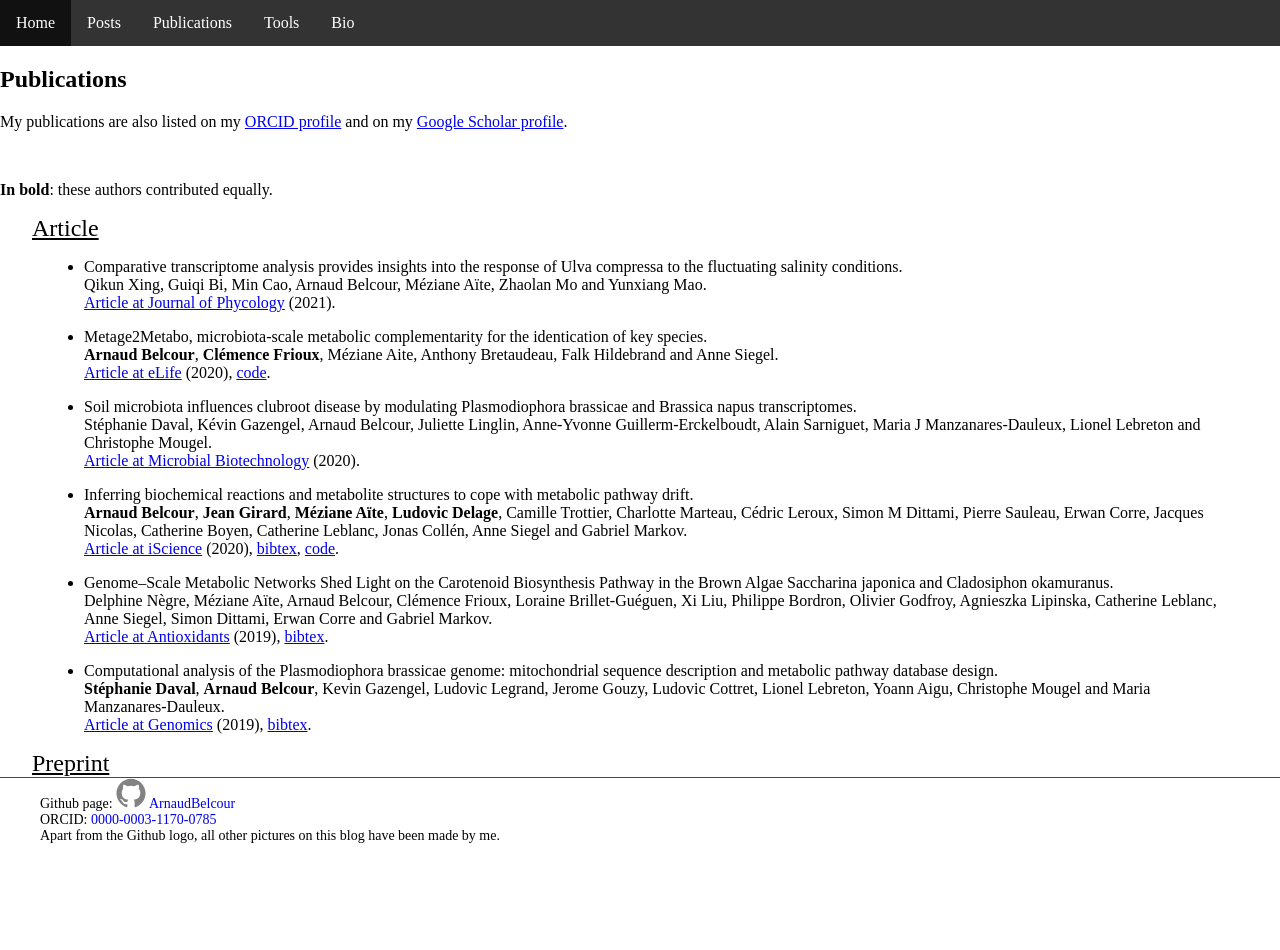
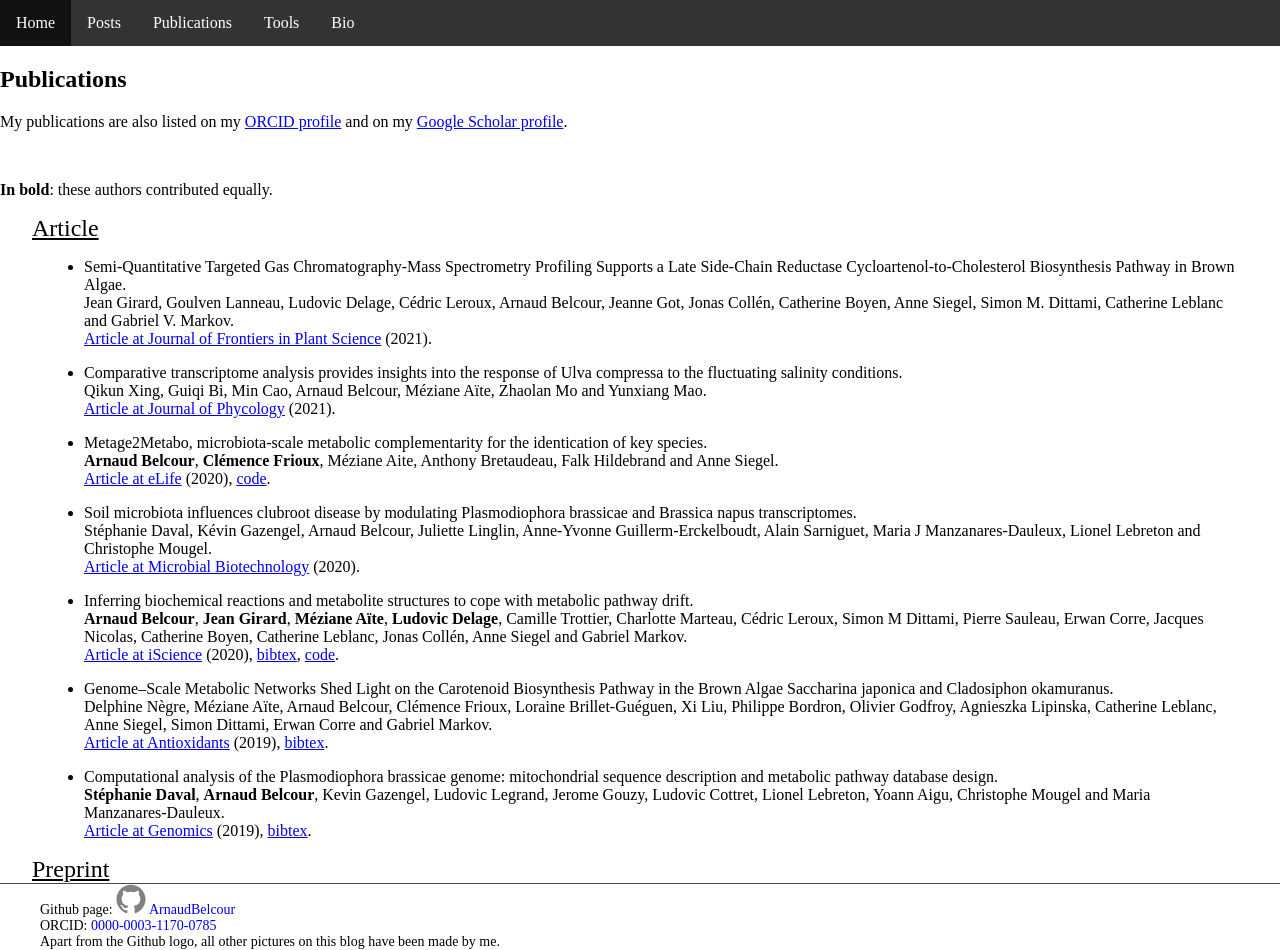
Before and after one commit to ArnaudBelcour/blog, a Jekyll site: the page built from pages/publications.html, in a window 1280 px wide. Built offline with Jekyll 4.4.1, drawn with Linux system fonts in a browser that asks for light colours; before the commit the page ends 900 px from its top, so only the background shows below that.

Commit message:
Add new article.

```diff
--- a/pages/publications.html
+++ b/pages/publications.html
@@ -10,6 +10,12 @@ permalink: pages/publications/
 	<p> <b>In bold</b>: these authors contributed equally.</p>
 	<h2>Article</h2>
 	<ul>
+		<li>
+			<p> Semi-Quantitative Targeted Gas Chromatography-Mass Spectrometry Profiling Supports a Late Side-Chain Reductase Cycloartenol-to-Cholesterol Biosynthesis Pathway in Brown Algae. <br>
+				Jean Girard, Goulven Lanneau, Ludovic Delage, Cédric Leroux, Arnaud Belcour, Jeanne Got, Jonas Collén, Catherine Boyen, Anne Siegel, Simon M. Dittami, Catherine Leblanc and Gabriel V. Markov. <br>
+				<a href=' https://www.frontiersin.org/articles/10.3389/fpls.2021.648426/full'>Article at Journal of Frontiers in Plant Science</a> (2021).
+			</p>
+		</li>
 		<li>
 			<p> Comparative transcriptome analysis provides insights into the response of Ulva compressa to the fluctuating salinity conditions. <br>
 				Qikun Xing, Guiqi Bi, Min Cao, Arnaud Belcour, Méziane Aïte, Zhaolan Mo and Yunxiang Mao. <br>
```
